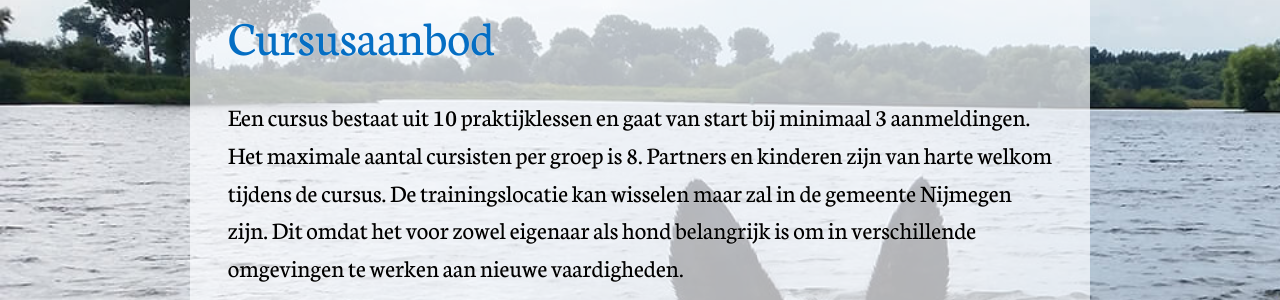
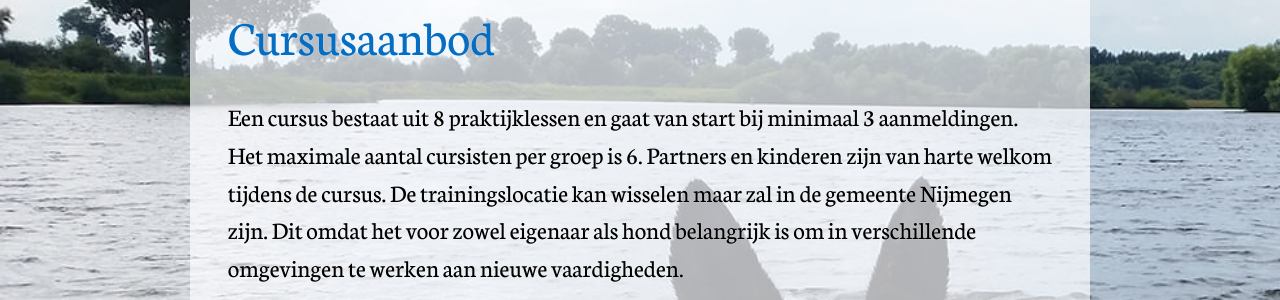
Before and after one commit to UniQdogs/info, a Jekyll site: the page built from pages/cursusaanbod.md, in a window 1280 px wide and 1400 px high, scrolled down 208 px. Shown: the part 160-460 px from the top of the window. Built offline with Jekyll 4.4.1, drawn with Linux system fonts in a browser that asks for light colours; nearby versions of some CDN libraries; some of the changed text lies outside the part shown.

Commit message:
cursusaanbod 8 wkn

```diff
--- a/pages/cursusaanbod.md
+++ b/pages/cursusaanbod.md
@@ -7,7 +7,7 @@ background-align: left
 ---
 # Cursusaanbod
 
-Een cursus bestaat uit 10 praktijklessen en gaat van start bij minimaal 3 aanmeldingen. Het maximale aantal cursisten per groep is 8. Partners en kinderen zijn van harte welkom tijdens de cursus. De trainingslocatie kan wisselen maar zal in de gemeente Nijmegen zijn. Dit omdat het voor zowel eigenaar als hond belangrijk is om in verschillende omgevingen te werken aan nieuwe vaardigheden.
+Een cursus bestaat uit 8 praktijklessen en gaat van start bij minimaal 3 aanmeldingen. Het maximale aantal cursisten per groep is 6. Partners en kinderen zijn van harte welkom tijdens de cursus. De trainingslocatie kan wisselen maar zal in de gemeente Nijmegen zijn. Dit omdat het voor zowel eigenaar als hond belangrijk is om in verschillende omgevingen te werken aan nieuwe vaardigheden.
 
 ## Puppy cursus
 
@@ -23,11 +23,11 @@ Na de puppy of beginnerscursus kunt u doorstromen naar de basiscursus. Hier word
 
 # Tarieven
 
-**Puppy cursus (10 weken)**
+**Puppy cursus (8 weken)**
 € 75,-
-**Beginners cursus (10 weken)**
+**Beginners cursus (8 weken)**
 € 75,-
-**Basis cursus (10 weken)**
+**Basis cursus (8 weken)**
 € 80,-
 
 **Privéles**
```
